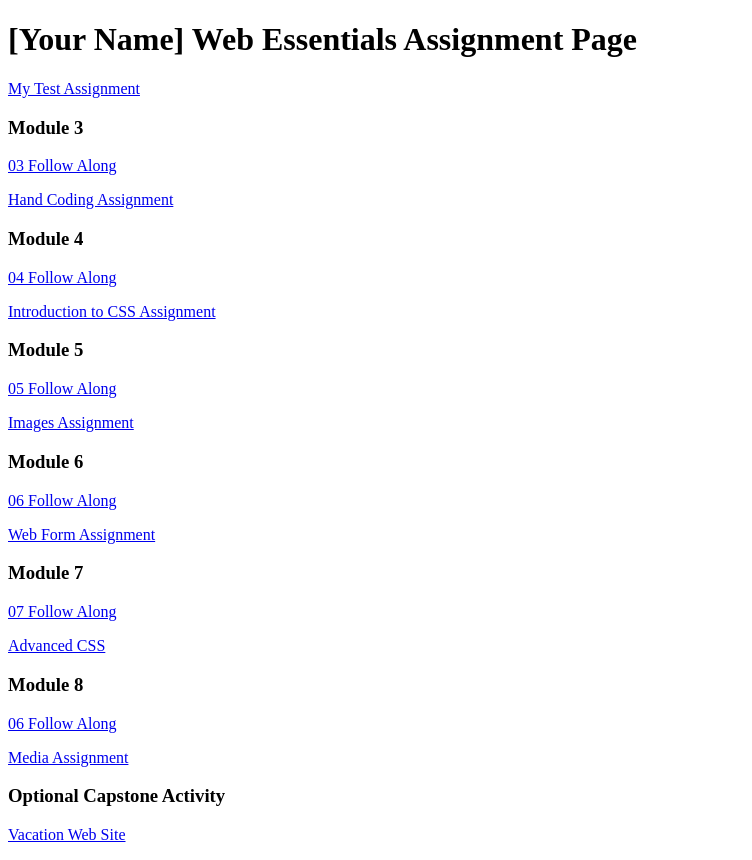
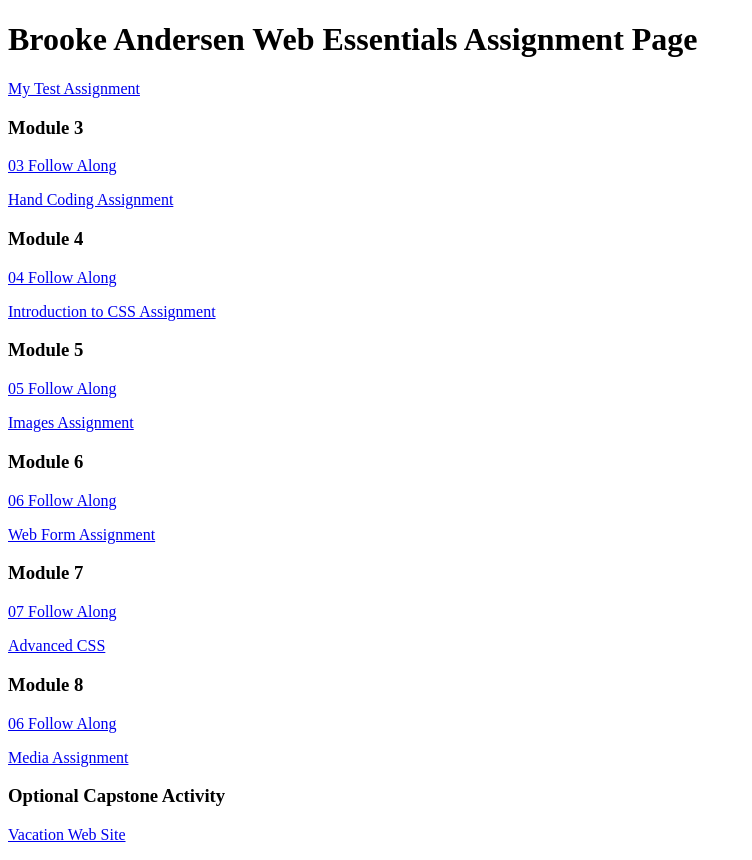
Before and after one commit to brookeandersen/dwdd1600, a plain HTML site: page index.html in a window 1280 px wide. Shown: the whole page, without its empty margins (0-752 px from the left). Drawn offline with Linux system fonts and the light colour scheme.

Commit message:
added my name

```diff
--- a/index.html
+++ b/index.html
@@ -6,7 +6,7 @@
 		<title>dwdd 1600 assignment list page</title>
 	</head>
 	<body>
-		<h1>[Your Name] Web Essentials Assignment Page</h1>
+		<h1>Brooke Andersen Web Essentials Assignment Page</h1>
 		<p><a href="01test">My Test Assignment</a></p>
 
 		<h3>Module 3</h3>
```
